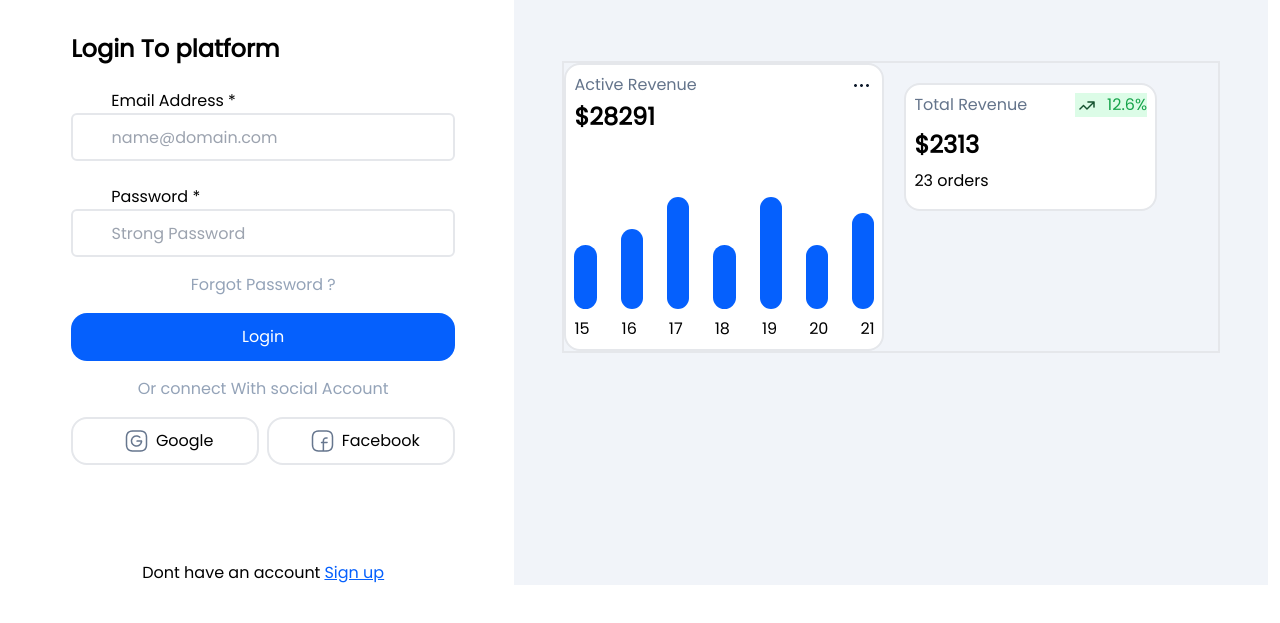
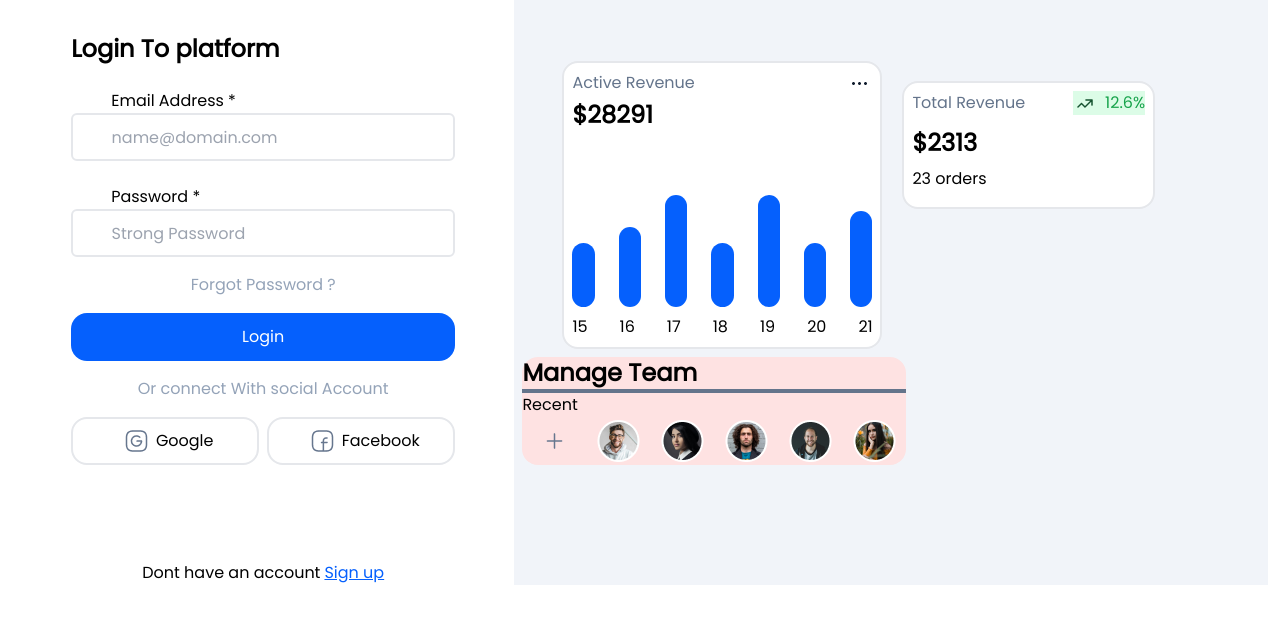
Before and after one commit to Avinashshiyani/elixir-clone, a plain HTML site: page index.html in a window 1280 px wide. Shown: the part 151-774 px from the top of the page. Drawn offline with nearby package versions, Linux system fonts and the light colour scheme; a web font is replaced by a local one.

Commit message:
total expense div done some styling only left

```diff
--- a/components/style.css
+++ b/components/style.css
@@ -35,3 +35,9 @@
 {
     background-color:rgba(5, 96, 253, 1);
 }
+.chart__team
+{
+    display: flex;
+    align-items: center;
+    justify-content: center;
+}
--- a/index.html
+++ b/index.html
@@ -85,7 +85,7 @@
             </div>
 
             <!-- graph div -->
-            <div class="flex border-2 mx-12 grid-rows-2">
+            <div class="flex  mx-12 grid-rows-2">
 
                 <div class="border-2 bg-white w-80 rounded-2xl p-2">
 
@@ -143,11 +143,45 @@
 
                 </div>
 
-                <!-- total expense div
-                <div class="bg-red-500 ">
-                    1
-                </div> -->
+            </div>
 
+            <!-- manage team and total expense section stats -->
+            <div class="p-2">
+
+                <div class="bg-red-100 w-96 rounded-2xl">
+                    <div class="text-2xl font-bold border-b-4 border-slate-500 w-96 ">
+                        <span>Manage Team</span>
+                    </div>
+                    <span>Recent</span>
+                    <!-- team images -->
+                    <div class="flex justify-around w-96">
+
+                            <div class="rounded-2xl h-12 w-12 chart__team">
+                                <img src="./components/images/plus.png" alt="image">
+                            </div>
+
+                            <div class="rounded-full h-12 w-12  chart__team">
+                                <img src="./components/images/Avatar.png" alt="">
+                            </div>
+
+                            <div class="rounded-full h-12 w-12  chart__team">
+                                <img src="./components/images/Avatar (1).png" alt="">
+                            </div>
+
+                            <div class="rounded-full h-12 w-12  chart__team">
+                                <img src="./components/images/Avatar (2).png" alt="">
+                            </div>
+
+                            <div class="rounded-full h-12 w-12  chart__team">
+                                <img src="./components/images/Avatar (3).png" alt="">
+                            </div>
+
+                            <div class="rounded-full h-12 w-12  chart__team">
+                                <img src="./components/images/Avatar (4).png" alt="">
+                            </div>
+                </div>
+
+                </div>
             </div>
 
         </div>
```
Also changed, not shown: components/images/Avatar (1).png (added), components/images/Avatar (2).png (added), components/images/Avatar (3).png (added), components/images/Avatar (4).png (added), components/images/Avatar.png (added), components/images/plus.png (added).
